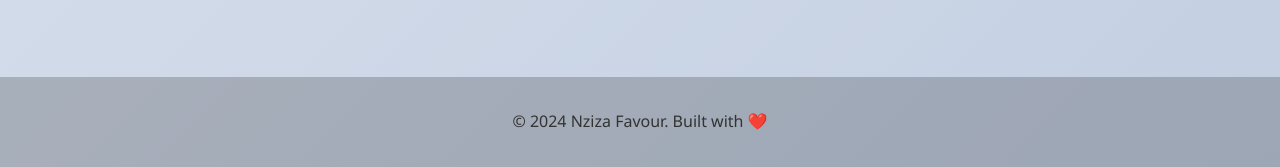
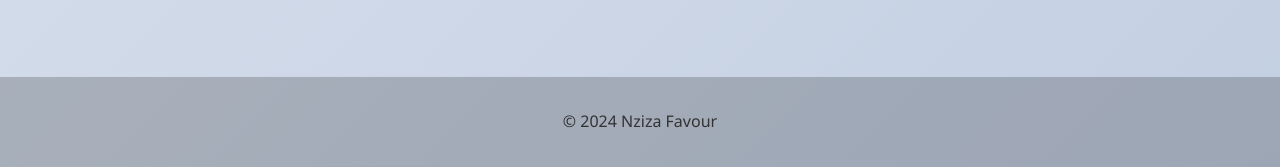
Before and after one commit to nzizafavour2012/Nziza-Favour.github.io, a plain HTML site: page index.html in a window 1280 px wide. Shown: the part 3234-3401 px from the top of the page. Drawn offline with Linux system fonts and the light colour scheme.

Commit message:
Update index.html

```diff
--- a/index.html
+++ b/index.html
@@ -165,7 +165,7 @@
     </section>
 
     <footer>
-        <p>&copy; 2024 Nziza Favour. Built with ❤️</p>
+        <p>&copy; 2024 Nziza Favour</p>
     </footer>
 
     <script src="script.js"></script>
```
